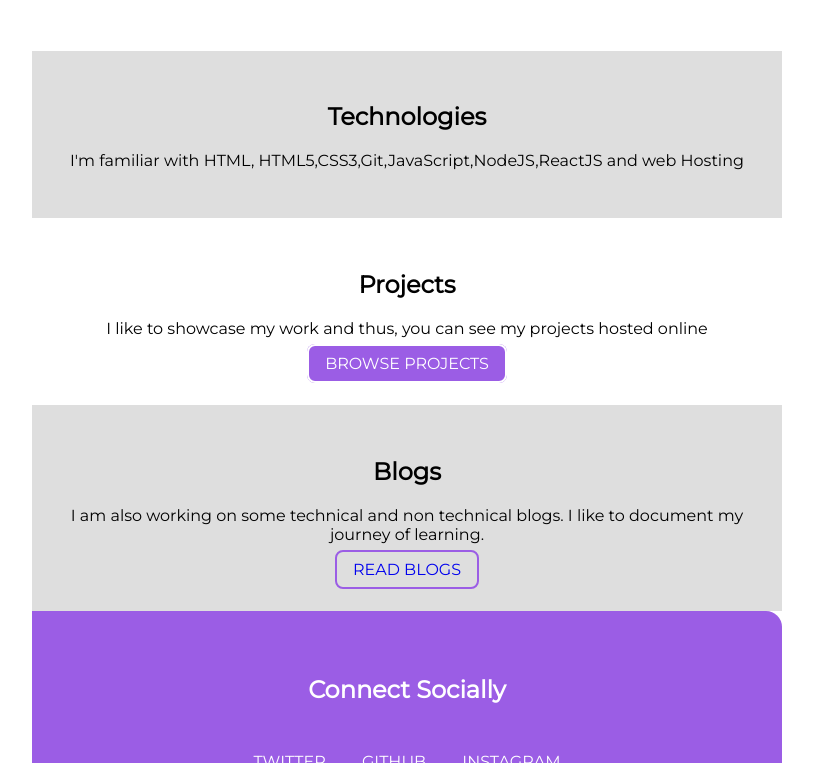
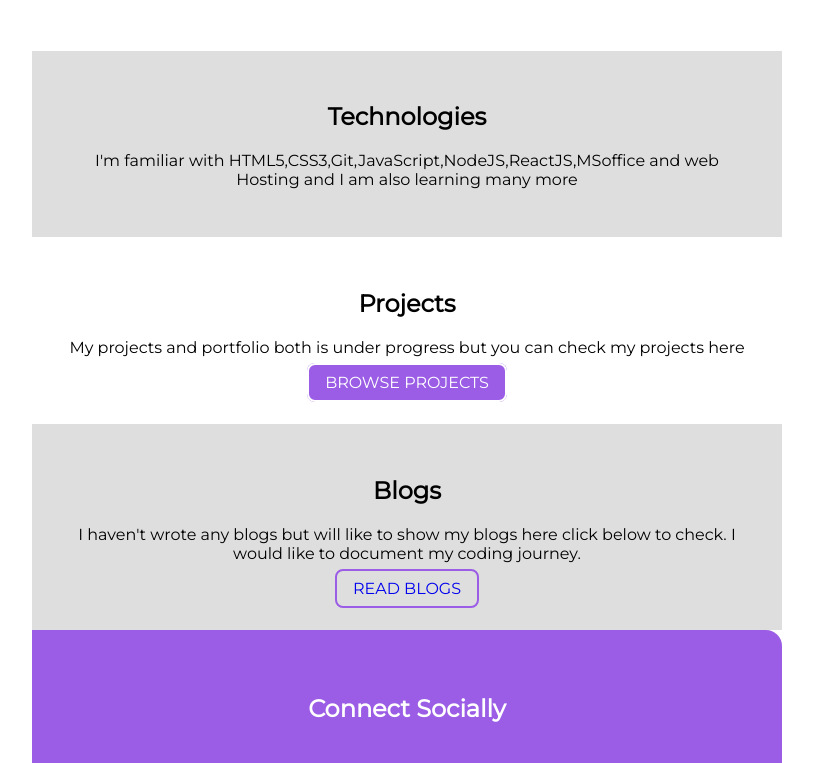
Before and after one commit to abhis0858/Portfolio, a plain HTML site: page index.html in a window 1280 px wide. Shown: the part 504-1267 px from the top of the page, without its empty margins (233-1046 px from the left). Drawn offline with Linux system fonts and the light colour scheme.

Commit message:
Update : content

```diff
--- a/index.html
+++ b/index.html
@@ -30,18 +30,18 @@
          -->
     <section class="sec-pad ow">
         <h1>Technologies</h1>
-        <p> I'm familiar with HTML, HTML5,CSS3,Git,JavaScript,NodeJS,ReactJS and web Hosting</p>
+        <p> I'm familiar with HTML5,CSS3,Git,JavaScript,NodeJS,ReactJS,MSoffice and web Hosting and I am also learning many more</p>
     </section>
 
     <section class="sec-pad">
         <H1>Projects</H1>
-        <p>I like to showcase my work and thus, you can see my projects hosted online</p>
+        <p>My projects and portfolio both is under progress but you can check my projects here</p>
         <a class="link b-project" href="/projects.html">BROWSE PROJECTS</a>
     </section>
 
     <section class="sec-pad ow">
         <h1> Blogs</h1>
-        <p> I am also working on some technical and non technical blogs. I like to document my journey of learning.</p>
+        <p> I haven't wrote any blogs but will like to show my blogs here click below to check. I would like to document my coding journey.</p>
         </p>
         <a class="link link-second" href="/blogs.html">READ BLOGS</a>
     </section>
```
